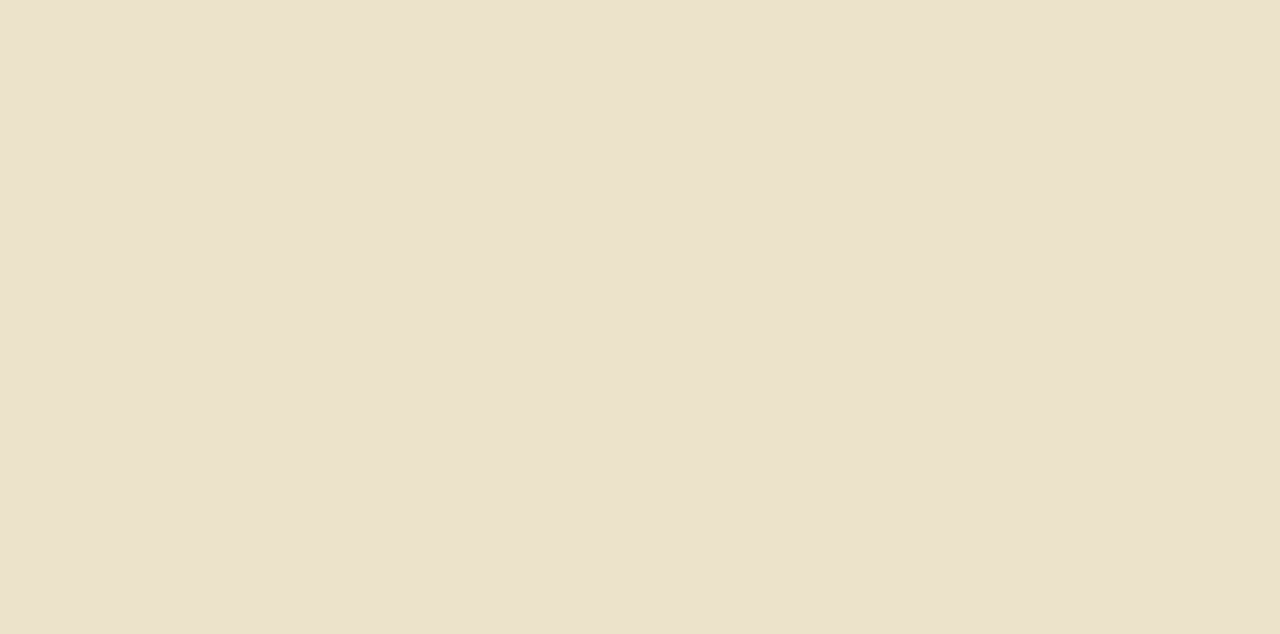
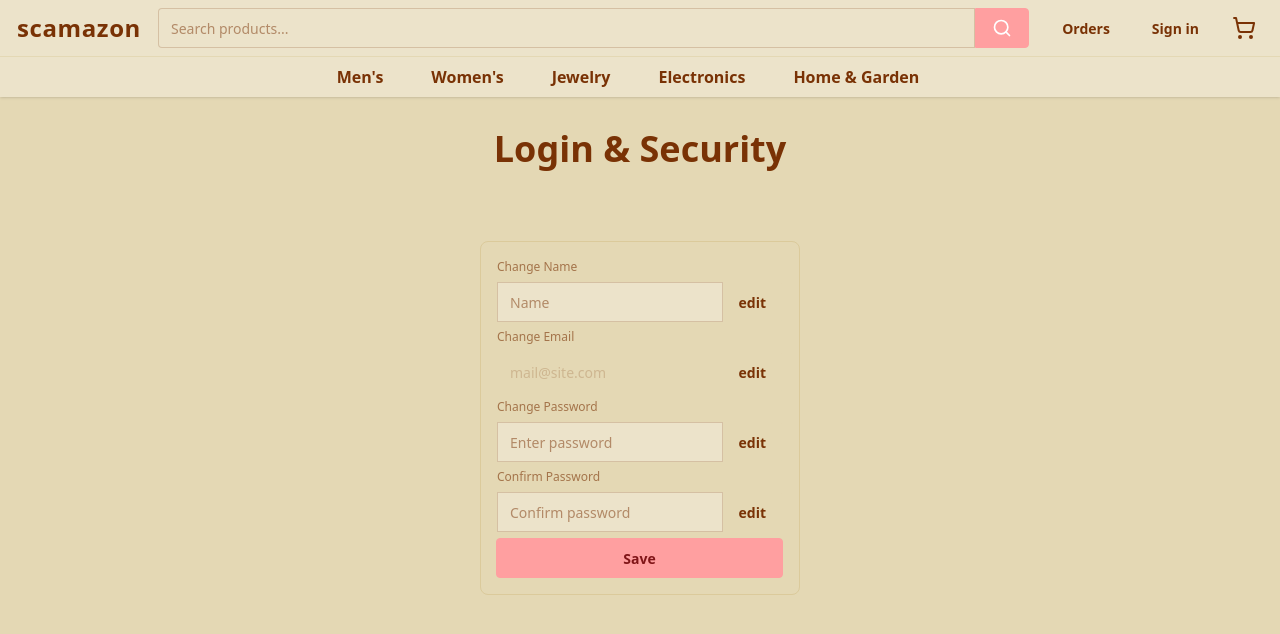
Before and after one commit to Runtime-Rebelss/Runtime-Rebels-Project-1, a React (Vite) app in the folder frontend-vite/: page /account/manage in a window 1280 px wide. Before the commit this address had no page. Shown: the top 634 px of the page. Built offline with nearby package versions, Linux system fonts and the light colour scheme.

Commit message:
Added user info page

```diff
--- a/frontend-vite/src/App.jsx
+++ b/frontend-vite/src/App.jsx
@@ -13,6 +13,7 @@ import SignUpPage from "./pages/Auth/SignUpPage.jsx";
 import OrderDetailsPage from "./pages/OrderDetailsPage";
 import AdminPage from "./pages/auth/AdminPage";
 import AccountPage from "./pages/AccountPage";
+import UserInfoPage from "./pages/auth/UserInfoPage";
 
 function App() {
     return (
@@ -32,6 +33,7 @@ function App() {
                 <Route path="details/:orderId" element={<OrderDetailsPage />} />
                 <Route path="/admin" element={<AdminPage />} />
                 <Route path="/account" element={<AccountPage />} />
+                <Route path="/account/manage" element={<UserInfoPage />} />
             </Routes>
         </div>
     );
--- /dev/null
+++ b/frontend-vite/src/components/UserInfo.jsx
@@ -0,0 +1,87 @@
+import React, {useEffect, useState} from "react";
+import {Link} from "react-router-dom";
+import {ShoppingCart, Search, User} from "lucide-react";
+import {useNavigate, useSearchParams} from "react-router";
+import cartLib from "../lib/cart.js";
+import api from "../lib/axios.js";
+import toast from "react-hot-toast";
+import formatString from "./actions/stringFormatter.js";
+import {buildMergedParams} from "../lib/query";
+import Cookies from "js-cookie";
+
+const UserInfo = () => {
+    const [loading, setLoading] = useState(false);
+    const [email, setEmail] = useState('');
+    const [password, setPassword] = useState('');
+    const [firstName, setFirstName] = useState('');
+    const [lastName, setLastName] = useState('');
+    const [toastMsg, setToastMsg] = useState('');
+    const [cartItems, setCartItems] = useState([]);
+    const navigate = useNavigate();
+    const [isInputDisabled, setIsInputDisabled] = useState(true);
+
+    const toggleInputDisabled = () => {
+        setIsInputDisabled(!isInputDisabled);
+    }
+
+    // Do the login page, but make the button update instead of logging in
+
+    const handleChange = async(e) => {
+        e.preventDefault();
+        setToastMsg('');
+        setLoading(true);
+
+        try {
+            const res = await api.post('/auth/email', {email}, {withCredentials: true});
+            const data = res?.data ?? {};
+
+            const userEmail = data?.email || email;
+
+            Cookies.set("userEmail", userEmail);
+
+        } catch (err) {
+            const status = err?.response?.status;
+            const serverMsg = err?.response?.data?.message || err?.response?.data?.error;
+            if (status === 404) setToastMsg(serverMsg || 'No account with that email');
+            else if (status === 401) setToastMsg(serverMsg || 'Incorrect password');
+            else setToastMsg(serverMsg || 'Login failed. Please try again.');
+        } finally {
+            setLoading(false);
+        }
+    }
+    // Make it so that you can choose which field you want to edit, like it will be ungrayed
+    return (
+        <div className="flex justify-center py-4">
+            <fieldset className="fieldset bg-base-200 border-base-300 rounded-box w-xs border p-4">
+                {/* Change Name */}
+                <label className="label">Change Name</label>
+                <div className="join">
+                    <input className="input validator" type="name" required placeholder="Name" />
+                    <button className="btn join-item">edit</button>
+                </div>
+                {/* Change Email */}
+                <label className="label">Change Email</label>
+                <div className="join">
+                    <input className="input validator" disabled={isInputDisabled} type="email" required placeholder="mail@site.com" />
+                    <button className="btn join-item" onClick={toggleInputDisabled}>edit</button>
+                </div>
+                {/* Enter Password */}
+                <label className="label">Change Password</label>
+                <div className="join">
+                    <input type="text" className="input" placeholder="Enter password"/>
+                    <button className="btn join-item">edit</button>
+                </div>
+                {/* Confirm Password */}
+                <label className="label">Confirm Password</label>
+                <div className="join">
+                    <input type="text" className="input" placeholder="Confirm password"/>
+                    <button className="btn join-item">edit</button>
+                </div>
+                {/* Save Changes */}
+                <button type="submit" onClick={() => toast.success("Change Confirmed!")} className="btn btn-primary join-item">Save</button>
+            </fieldset>
+        </div>
+    )
+}
+
+export default UserInfo;
--- a/frontend-vite/src/pages/AccountPage.jsx
+++ b/frontend-vite/src/pages/AccountPage.jsx
@@ -140,10 +140,10 @@ const AccountPage = () => {
                                 </button>
                             </div>
                         </section>
-                        {/* YOUR ORDERS */}
+                        {/* Login & Security */}
                         <section
                             className="card bg-base-200 shadow-md hover:shadow-lg transition cursor-pointer"
-                            onClick={() => (window.location.href = "/orders")}
+                            onClick={() => (window.location.href = "/account/manage")}
                         >
                             <div className="card-body">
                                 <h2 className="card-title">Login & Security</h2>
@@ -155,8 +155,6 @@ const AccountPage = () => {
                                 </button>
                             </div>
                         </section>
-
-
                     </div>
                 )}
             </main>
--- a/frontend-vite/src/pages/Auth/UserInfoPage.jsx
+++ b/frontend-vite/src/pages/Auth/UserInfoPage.jsx
@@ -1 +1,33 @@
-{/*Use form to allow user to enter inputs in, then use that input to change the db username, password, etc*/}
+import React, {useEffect, useState} from "react";
+import {useNavigate} from "react-router-dom";
+import {ShoppingBag} from "lucide-react";
+import Navbar from "../../components/Navbar";
+import api from "../../lib/axios";
+import orderLib from "../../lib/orders.js";
+import orderService from "../../lib/orderService";
+import Cookies from "js-cookie"
+import UserInfo from "../../components/UserInfo";
+
+const UserInfoPage = () => {
+
+    return (
+        <div className="min-h-screen bg-base-200">
+            <Navbar/>
+            <div className="container mx-auto px-4 py-8">
+                <h1 className="text-4xl font-bold mb-6 flex items-center justify-center">
+                    Login & Security
+                </h1>
+                <div className="container mx-auto px-4 py-8">
+                    <UserInfo/>
+                </div>
+            </div>
+        </div>
+
+
+    )
+
+}
+
+export default UserInfoPage;
+
+{/*Use form to allow user to enter inputs in, then use that input to change the db email, password, etc*/}
```
Also changed, not shown: 1 other file (tests, documents, lock files or other folders).
